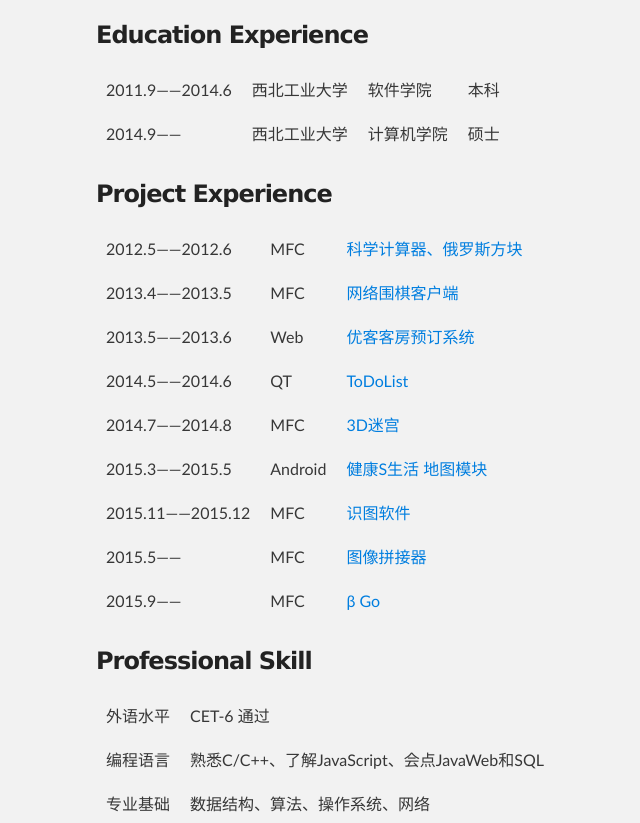
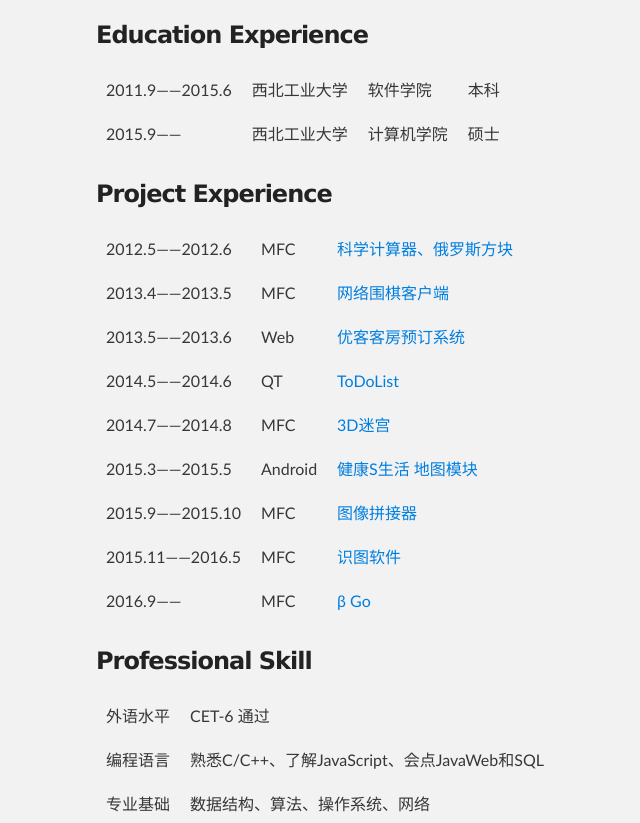
Before and after one commit to zmy235/MyOnlineResume, a plain HTML site: page index.html in a window 1280 px wide. Shown: the part 380-1203 px from the top of the page, without its empty margins (224-864 px from the left). Drawn offline with Linux system fonts and the light colour scheme.

Commit message:
Update index.html

```diff
--- a/index.html
+++ b/index.html
@@ -55,13 +55,13 @@
       <p>
         <table>
           <tr>
-            <td>2011.9——2014.6</td>
+            <td>2011.9——2015.6</td>
             <td>西北工业大学</td>
             <td>软件学院</td>
             <td>本科</td>
           </tr>
           <tr>
-            <td>2014.9——</td>
+            <td>2015.9——</td>
             <td>西北工业大学</td>
             <td>计算机学院</td>
             <td>硕士</td>
@@ -108,17 +108,17 @@
             <td><a href="https://github.com" class="user-mention">健康S生活 地图模块</a></td>
           </tr>
           <tr>
-            <td>2015.11——2015.12</td>
+            <td>2015.9——2015.10</td>
+            <td>MFC</td>
+            <td><a href="https://github.com" class="user-mention">图像拼接器</a></td>
+          </tr>
+          <tr>
+            <td>2015.11——2016.5</td>
             <td>MFC</td>
             <td><a href="https://github.com" class="user-mention">识图软件</a></td>
           </tr>
           <tr>
-            <td>2015.5——</td>
-            <td>MFC</td>
-            <td><a href="https://github.com" class="user-mention">图像拼接器</a></td>
-          </tr>
-          <tr>
-            <td>2015.9——</td>
+            <td>2016.9——</td>
             <td>MFC</td>
             <td><a href="https://github.com" class="user-mention">β Go</a></td>
           </tr>
```
